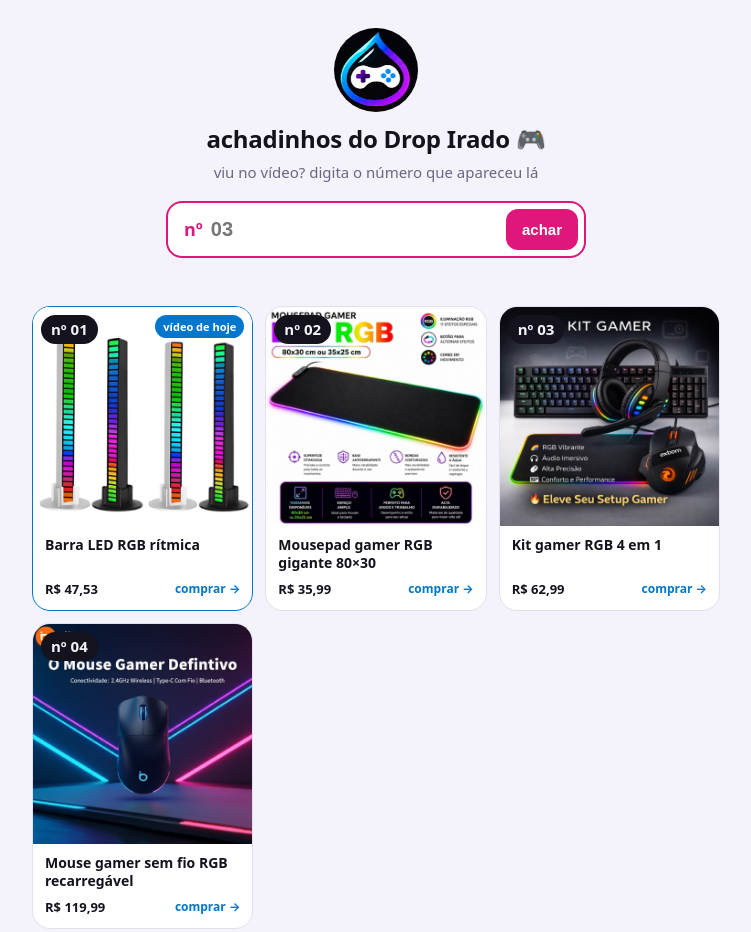
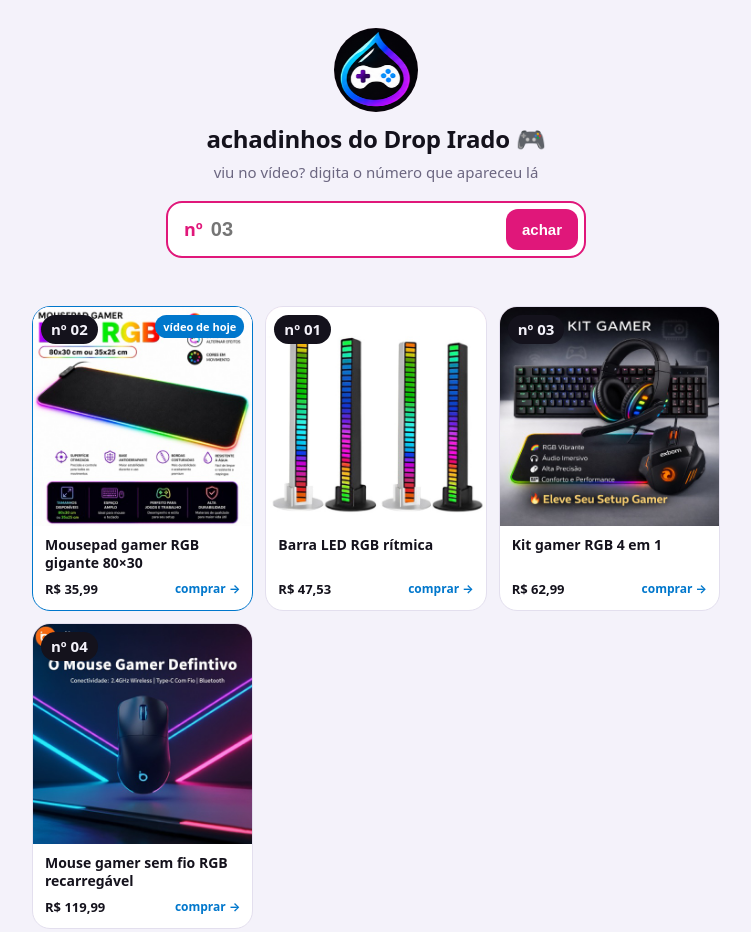
Before and after one commit to Winpulsee/dropirado, a plain HTML site: page index.html in a window 1280 px wide. Shown: the top 932 px of the page, without its empty margins (264-1015 px from the left). Drawn offline with Linux system fonts and the light colour scheme.

Commit message:
vitrine: nº 02 (mousepad RGB, vídeo de 20/11) no topo

```diff
--- a/index.html
+++ b/index.html
@@ -41,17 +41,17 @@ footer{max-width:720px;margin:0 auto;padding:0 16px 40px;color:var(--suave);font
   <p class="aviso" id="aviso"></p>
 </header>
 <main>
-<a class="card novo" id="n01" data-n="1" href="https://s.shopee.com.br/8fU3ptWYRa" target="_blank" rel="noopener nofollow sponsored">
-  <span class="num">nº 01</span><span class="selo">vídeo de hoje</span>
+<a class="card novo" id="n02" data-n="2" href="https://s.shopee.com.br/2VtQUcag8Y" target="_blank" rel="noopener nofollow sponsored">
+  <span class="num">nº 02</span><span class="selo">vídeo de hoje</span>
+  <img src="p02.jpg" alt="Mousepad gamer RGB gigante 80×30" loading="lazy" width="480" height="480">
+  <span class="nome">Mousepad gamer RGB gigante 80×30</span>
+  <span class="linha"><span class="preco">R$ 35,99</span><span class="ver">comprar →</span></span>
+</a>
+<a class="card" id="n01" data-n="1" href="https://s.shopee.com.br/8fU3ptWYRa" target="_blank" rel="noopener nofollow sponsored">
+  <span class="num">nº 01</span>
   <img src="p01.jpg" alt="Barra LED RGB rítmica" loading="lazy" width="480" height="480">
   <span class="nome">Barra LED RGB rítmica</span>
   <span class="linha"><span class="preco">R$ 47,53</span><span class="ver">comprar →</span></span>
-</a>
-<a class="card" id="n02" data-n="2" href="https://s.shopee.com.br/2VtQUcag8Y" target="_blank" rel="noopener nofollow sponsored">
-  <span class="num">nº 02</span>
-  <img src="p02.jpg" alt="Mousepad gamer RGB gigante 80×30" loading="lazy" width="480" height="480">
-  <span class="nome">Mousepad gamer RGB gigante 80×30</span>
-  <span class="linha"><span class="preco">R$ 35,99</span><span class="ver">comprar →</span></span>
 </a>
 <a class="card" id="n03" data-n="3" href="https://s.shopee.com.br/8pnU2DmdSJ" target="_blank" rel="noopener nofollow sponsored">
   <span class="num">nº 03</span>
```
